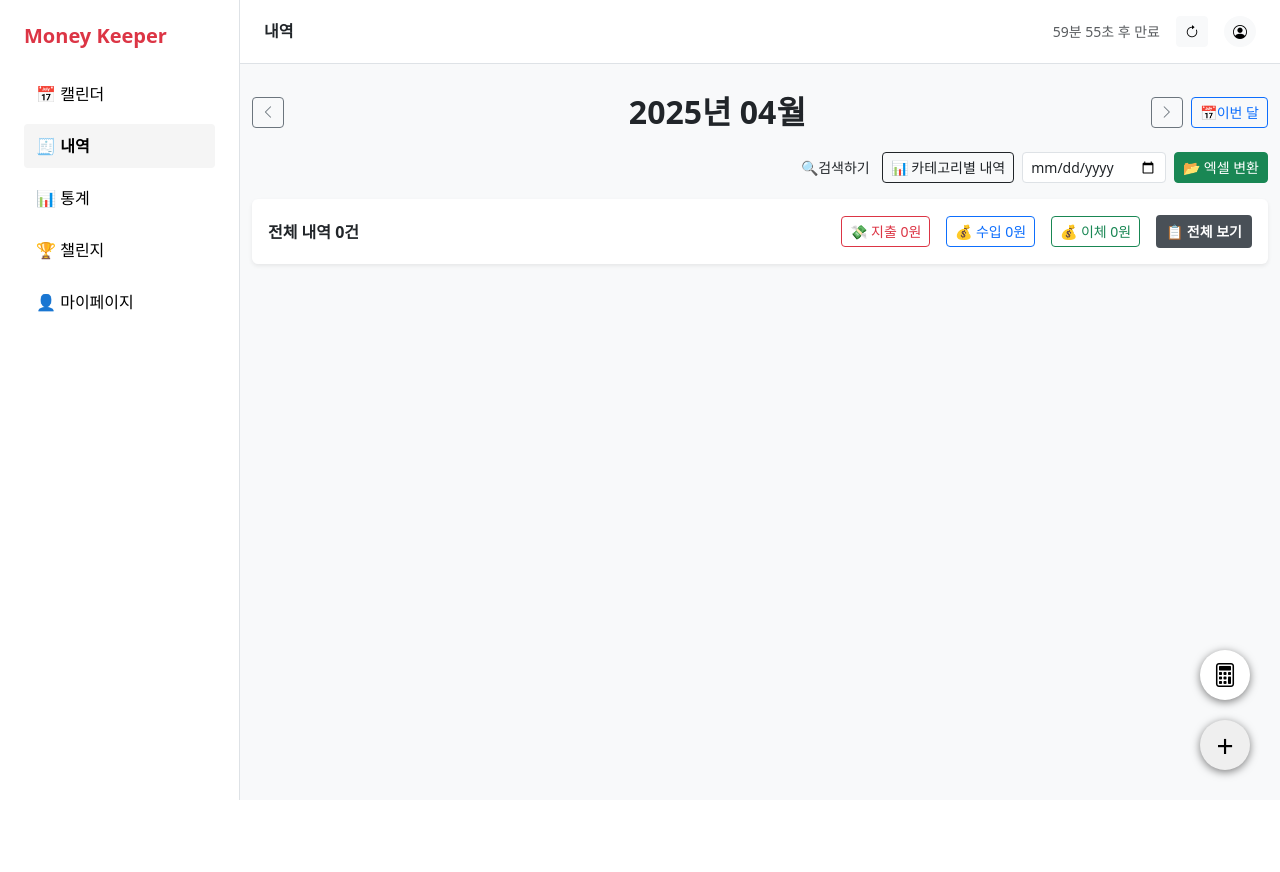
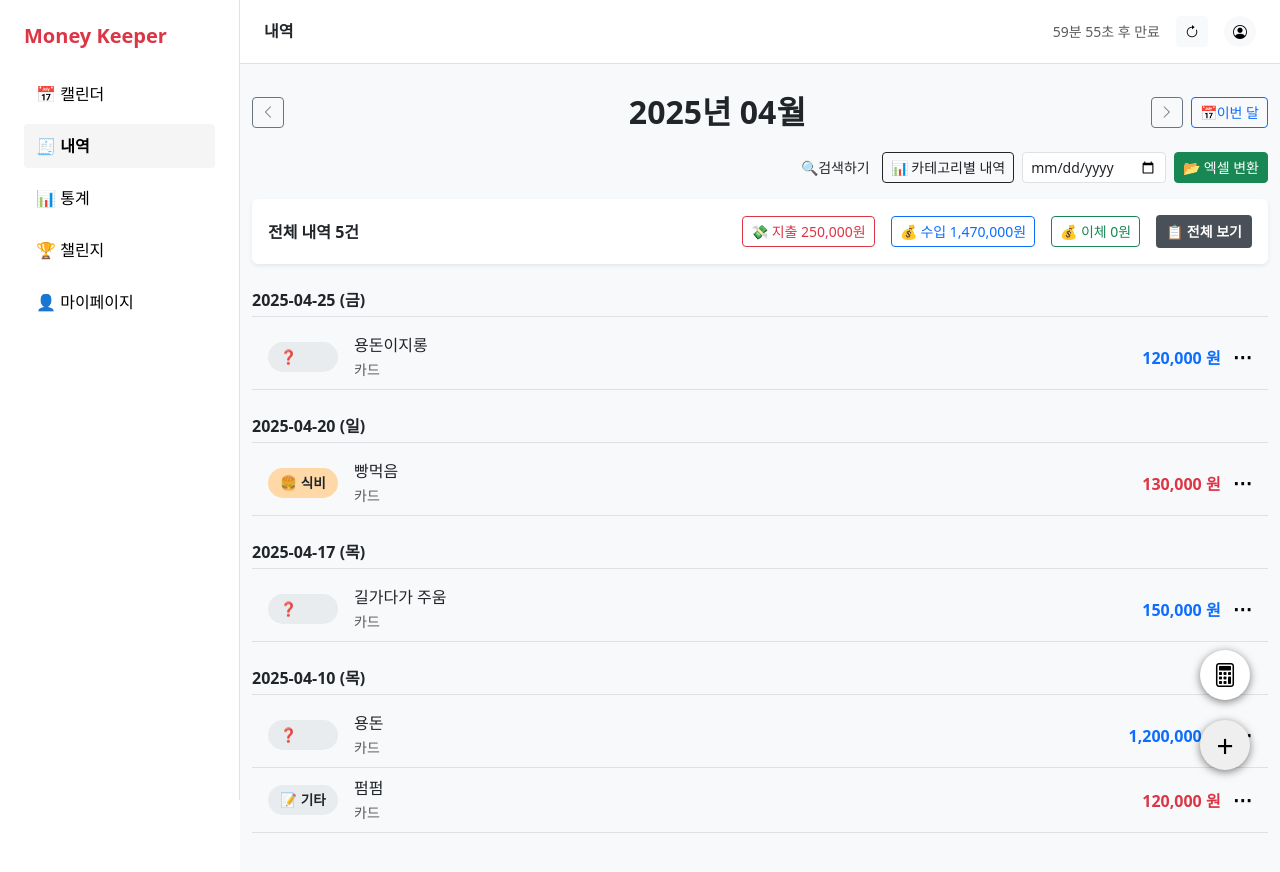
Before and after one commit to yeahy027/KB-TriFi, a Vue app in the folder trifi_project/: page /list in a window 1280 px wide. Shown: the top 872 px of the page. Before the commit the page ends 800 px from the top, so only its background shows below. Built offline with nearby package versions, Linux system fonts and the light colour scheme; data requests are answered from the project's data file.

Commit message:
Modify: 느리게 뜨는 문제 수정

```diff
--- a/trifi_project/db.json
+++ b/trifi_project/db.json
@@ -24,9 +24,72 @@
       "nickname": "예영",
       "email": "yeahy027@naver.com",
       "password": "yeahy*027"
+    },
+    {
+      "id": "bd8d",
+      "name": "강",
+      "nickname": "서현",
+      "email": "seohyun0916@naver.com",
+      "password": "1234"
     }
   ],
-  "transactions": [],
+  "transactions": [
+    {
+      "id": "9b0b",
+      "type": "수입",
+      "date": "2025-04-10",
+      "userId": "4174",
+      "amount": 1200000,
+      "category": "",
+      "payment": "카드",
+      "description": "용돈",
+      "fixed": false
+    },
+    {
+      "id": "8010",
+      "type": "지출",
+      "date": "2025-04-10",
+      "userId": "bd8d",
+      "amount": 120000,
+      "category": "기타",
+      "payment": "카드",
+      "description": "펌펌",
+      "fixed": false
+    },
+    {
+      "id": "9d00",
+      "type": "수입",
+      "date": "2025-04-25",
+      "userId": "bd8d",
+      "amount": 120000,
+      "category": "",
+      "payment": "카드",
+      "description": "용돈이지롱",
+      "fixed": false
+    },
+    {
+      "id": "0ba1",
+      "type": "수입",
+      "date": "2025-04-17",
+      "userId": "bd8d",
+      "amount": 150000,
+      "category": "",
+      "payment": "카드",
+      "description": "길가다가 주움",
+      "fixed": false
+    },
+    {
+      "id": "dd64",
+      "type": "지출",
+      "date": "2025-04-20",
+      "userId": "bd8d",
+      "amount": 130000,
+      "category": "식비",
+      "payment": "카드",
+      "description": "빵먹음",
+      "fixed": false
+    }
+  ],
   "fixedExpenses": [
     {
       "id": "53c2",
@@ -38,6 +101,18 @@
       "date": "2025-04-16",
       "rotation": "매주",
       "endDate": null
+    },
+    {
+      "id": "6a6b",
+      "userId": "bd8d",
+      "type": "수입",
+      "category": "",
+      "amount": 1200000,
+      "payment": "카드",
+      "description": "용돈이지롱",
+      "date": "2025-04-11",
+      "rotation": "매주",
+      "endDate": "2025-05-08"
     }
   ]
 }
--- a/trifi_project/src/pages/CalendarPage.vue
+++ b/trifi_project/src/pages/CalendarPage.vue
@@ -11,9 +11,12 @@
           <button class="btn btn-outline-secondary btn-sm" @click="prevMonth">
             <i class="bi bi-chevron-left"></i>
           </button>
-          <strong class="month-text mx-auto"
-          style="cursor:pointer; font-size: xx-large;"
-          @click="goToCalender">{{ formattedYearMonth }}</strong>
+          <strong
+            class="month-text mx-auto"
+            style="cursor: pointer; font-size: xx-large"
+            @click="goToCalender"
+            >{{ formattedYearMonth }}</strong
+          >
           <button class="btn btn-outline-secondary btn-sm" @click="nextMonth">
             <i class="bi bi-chevron-right"></i>
           </button>
@@ -154,9 +157,13 @@
     <!-- 계산기 컴포넌트 -->
     <Calculator
       :visible="showCalculator"
-      @close="showCalculator = false"></Calculator>
-    <RegisterEdit v-if="isModalOpen" @close="isModalOpen = false" />
-
+      @close="showCalculator = false"
+    ></Calculator>
+    <RegisterEdit
+      v-if="isModalOpen"
+      @close="isModalOpen = false"
+      :onSubmitted="fetchEvents"
+    />
   </AppLayout>
 </template>
 
@@ -449,7 +456,6 @@ function editEvent(event) {
 }
 </script>
 
-
 <style scoped>
 .calendar-container {
   width: 100%;
--- a/trifi_project/src/pages/Register_edit.vue
+++ b/trifi_project/src/pages/Register_edit.vue
@@ -163,6 +163,10 @@ const form = ref(initialForm());
 // 고정내역 추가하기로 넘어왔을 때 체크박스 체크되어있도록 수정
 const route = useRoute();
 
+const props = defineProps({
+  onSubmitted: Function, // ✅ 부모에서 받아온 fetchEvents 함수
+});
+
 // 탭 변경 시 form 초기화
 watch(activeTab, () => {
   Object.assign(form.value, initialForm());
@@ -263,6 +267,7 @@ const submitForm = async () => {
           fixedEntry
         );
         console.log('✅ 고정 항목 등록 완료:', res.data);
+        props.onSubmitted?.();
       } catch (err) {
         console.error('❌ 고정 항목 전송 실패:', err);
       }
@@ -277,6 +282,7 @@ const submitForm = async () => {
   try {
     const res = await axios.post('http://localhost:3000/transactions', entry);
     console.log('서버 응답:', res.data);
+    props.onSubmitted?.();
   } catch (err) {
     console.error('전송 실패:', err);
   }
```
